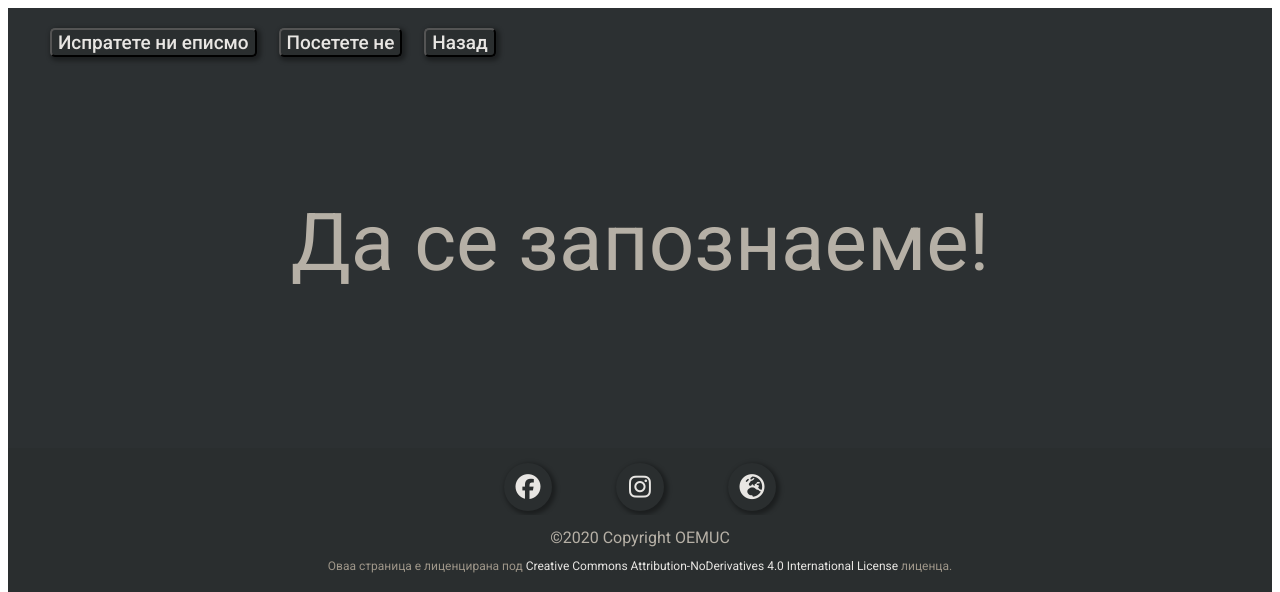
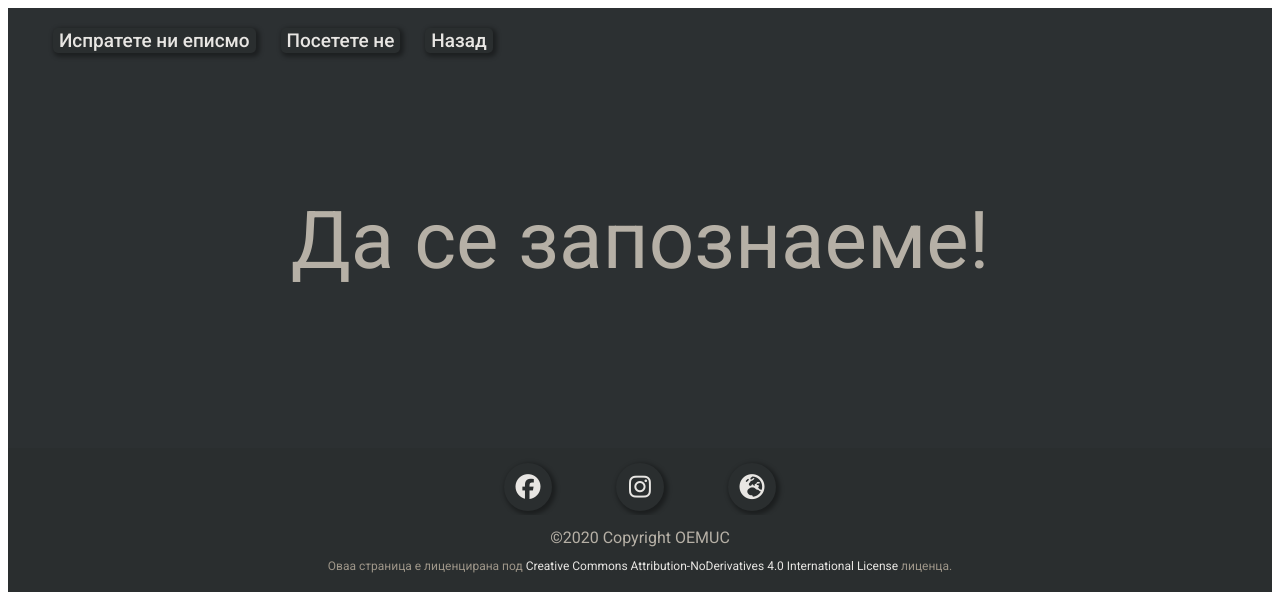
Before and after one commit to acovreto/oemuc-proba, a PHP site: page /Temp/MartinP/index.html in a window 1280 px wide. Shown: the top 592 px of the page. Run offline with PHP 8.4, Linux system fonts and the light colour scheme.

Commit message:
bevel trgnat

```diff
--- a/Temp/MartinP/mstyle.css
+++ b/Temp/MartinP/mstyle.css
@@ -102,6 +102,7 @@
   text-align: center;
   align-content: center;
   transition: background-color 0.5s ease-in-out;
+  border: none;
 }
 .btn2:hover {
   background-color: #464a4c;
--- a/Temp/MartinP/pages/emailform.html
+++ b/Temp/MartinP/pages/emailform.html
@@ -38,6 +38,7 @@
         text-align: center;
         align-content: center;
         transition: background-color 0.5s ease-in-out;
+        border: none;
       }
       input[type="submit"]:hover {
         background-color: #464a4c;
```
